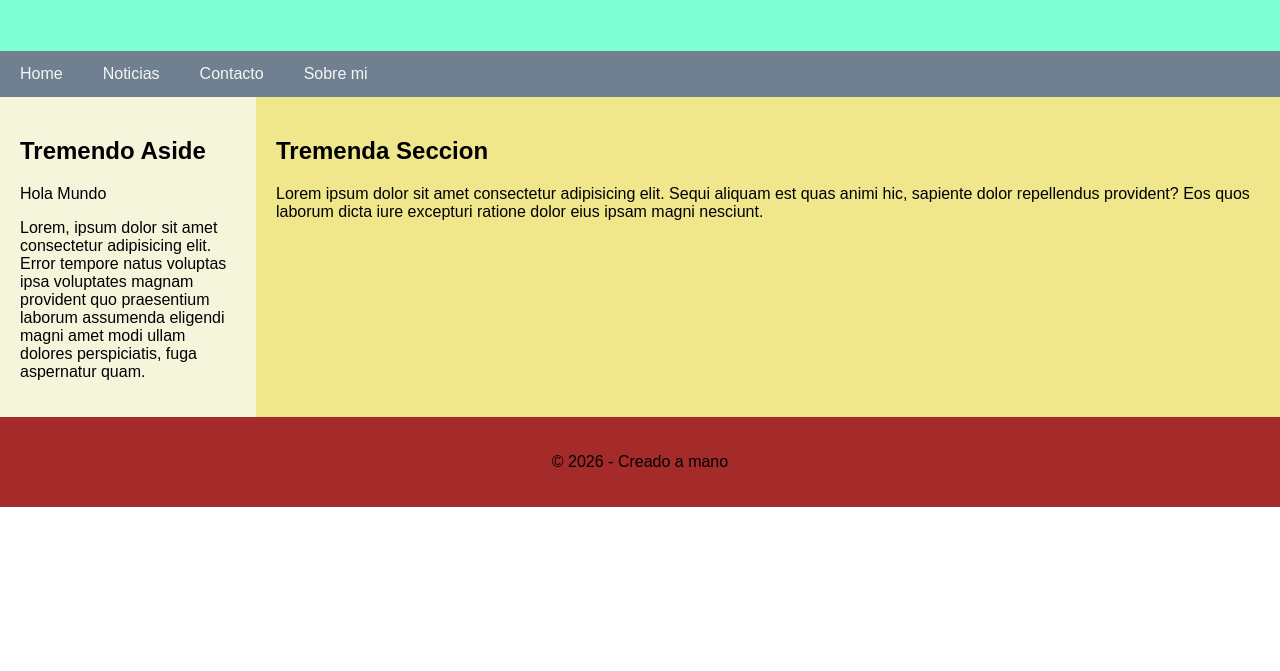
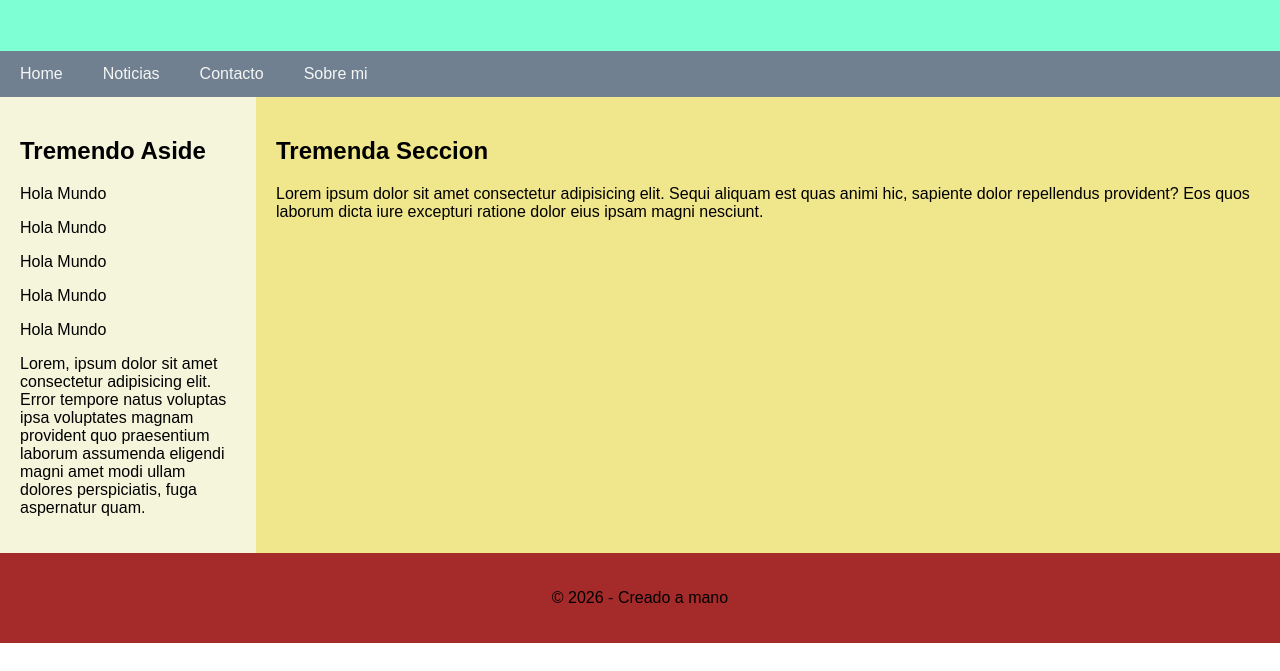
Before and after one commit to lxmrpdll/lxmrpdll.github.io, a plain HTML site: page index.html in a window 1280 px wide. Shown: the part 129-800 px from the top of the page. Drawn offline with Linux system fonts and the light colour scheme.

Commit message:
Update index

```diff
--- a/index.html
+++ b/index.html
@@ -21,6 +21,10 @@
     <main class="main">
       <aside class="aside">
         <h2>Tremendo Aside</h2>
+        <p>Hola Mundo</p>
+        <p>Hola Mundo</p>
+        <p>Hola Mundo</p>
+        <p>Hola Mundo</p>
         <p>Hola Mundo</p>
         <p>
           Lorem, ipsum dolor sit amet consectetur adipisicing elit. Error
```
